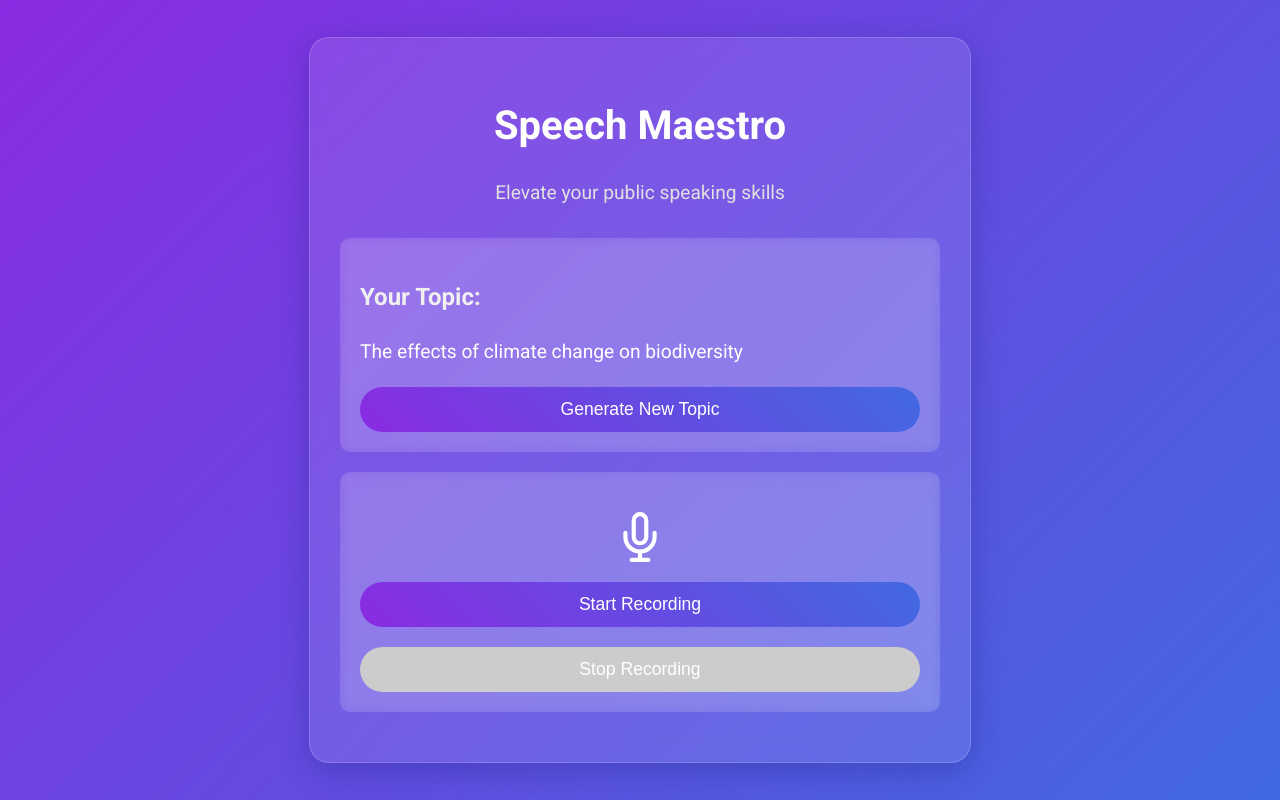
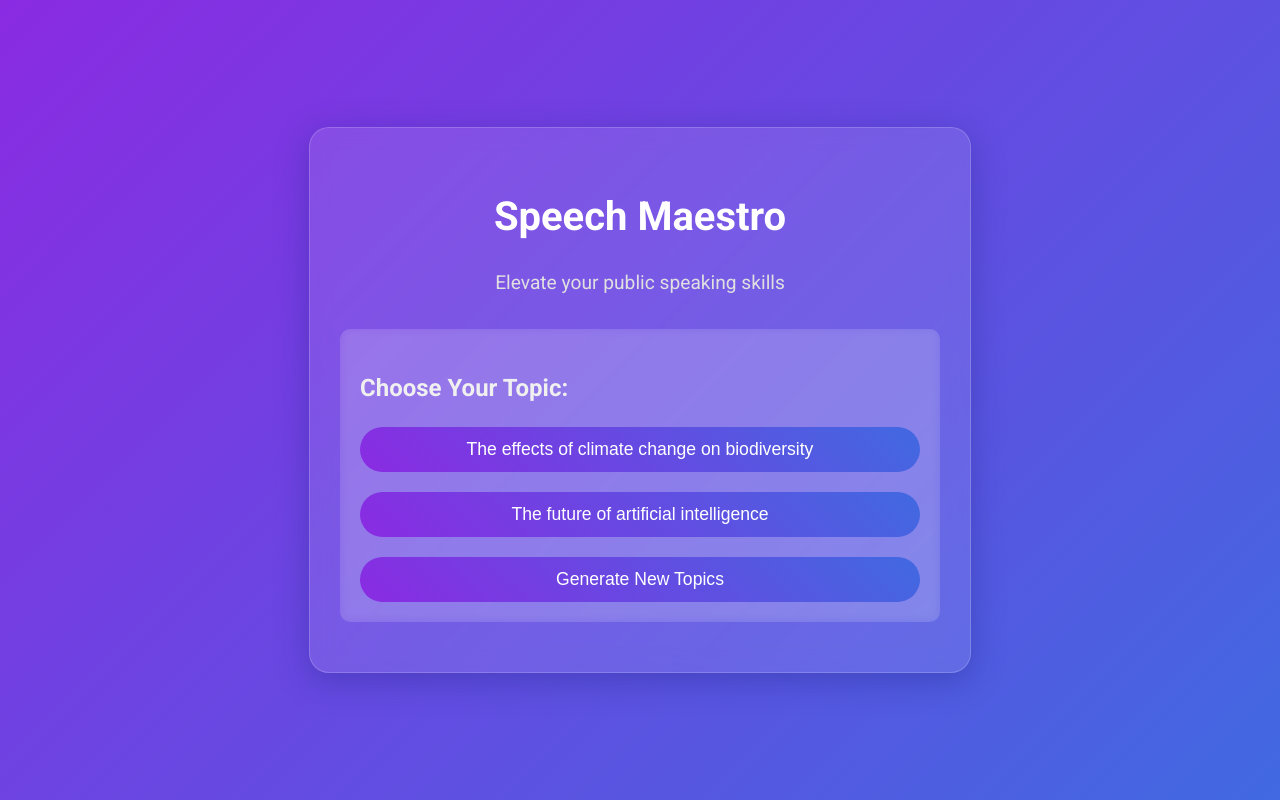
Before and after one commit to ratoxlabs/SpeechMaestro, a Flask app: page / in a window 1280 px wide. Run offline with Flask 3, Linux system fonts and the light colour scheme; some libraries are stand-ins or nearby versions.

Commit message:
Agent query: Are two topics now displayed for selection? Can you choose a topic, and does the recording container appear only after a topic is selected? Is the overall functionality working as expected?

```diff
--- a/main.py
+++ b/main.py
@@ -1,5 +1,5 @@
 from flask import Flask, render_template, request, jsonify
-from utils.topic_generator import generate_topic
+from utils.topic_generator import generate_topics
 from utils.speech_evaluator import transcribe_speech, evaluate_speech
 import speech_recognition as sr
 import logging
@@ -14,9 +14,9 @@ def index():
     return render_template('index.html')
 
 @app.route('/generate_topic', methods=['GET'])
-def get_topic():
-    topic = generate_topic()
-    return jsonify({'topic': topic})
+def get_topics():
+    topics = generate_topics()
+    return jsonify({'topics': topics})
 
 @app.route('/evaluate_speech', methods=['POST'])
 def evaluate():
--- a/static/js/app.js
+++ b/static/js/app.js
@@ -1,33 +1,59 @@
 let recorder;
 let audio;
+let selectedTopic;
 
 document.addEventListener('DOMContentLoaded', () => {
     const generateTopicBtn = document.getElementById('generate-topic');
     const startRecordingBtn = document.getElementById('start-recording');
     const stopRecordingBtn = document.getElementById('stop-recording');
-    const topicElement = document.getElementById('topic');
+    const topicsElement = document.getElementById('topics');
+    const recordingContainer = document.getElementById('recording-container');
     const transcriptionElement = document.getElementById('transcription');
     const scoreElement = document.getElementById('score');
     const improvementsElement = document.getElementById('improvements');
     const resultsContainer = document.getElementById('results-container');
 
-    generateTopicBtn.addEventListener('click', generateTopic);
+    generateTopicBtn.addEventListener('click', generateTopics);
     startRecordingBtn.addEventListener('click', startRecording);
     stopRecordingBtn.addEventListener('click', stopRecording);
 
-    generateTopic();
+    generateTopics();
 
-    function generateTopic() {
+    function generateTopics() {
         fetch('/generate_topic')
             .then(response => response.json())
             .then(data => {
-                console.log('Generated topic:', data.topic);
-                topicElement.textContent = data.topic;
+                console.log('Generated topics:', data.topics);
+                topicsElement.innerHTML = '';
+                data.topics.forEach((topic, index) => {
+                    const button = document.createElement('button');
+                    button.textContent = topic;
+                    button.classList.add('topic-button');
+                    button.addEventListener('click', () => selectTopic(topic));
+                    topicsElement.appendChild(button);
+                });
+                recordingContainer.style.display = 'none';
+                selectedTopic = null;
             })
-            .catch(error => console.error('Error generating topic:', error));
+            .catch(error => console.error('Error generating topics:', error));
+    }
+
+    function selectTopic(topic) {
+        selectedTopic = topic;
+        document.querySelectorAll('.topic-button').forEach(btn => {
+            btn.classList.remove('selected');
+            if (btn.textContent === topic) {
+                btn.classList.add('selected');
+            }
+        });
+        recordingContainer.style.display = 'block';
     }
 
     function startRecording() {
+        if (!selectedTopic) {
+            alert('Please select a topic before recording.');
+            return;
+        }
         console.log('Starting recording...');
         navigator.mediaDevices.getUserMedia({ audio: true })
             .then(stream => {
@@ -58,6 +84,7 @@ document.addEventListener('DOMContentLoaded', () => {
         console.log('Sending audio for evaluation...');
         const formData = new FormData();
         formData.append('audio', audioBlob, 'speech.webm');
+        formData.append('topic', selectedTopic);
 
         fetch('/evaluate_speech', {
             method: 'POST',
--- a/templates/index.html
+++ b/templates/index.html
@@ -11,11 +11,11 @@
         <h1>Speech Maestro</h1>
         <p class="tagline">Elevate your public speaking skills</p>
         <div id="topic-container">
-            <h2>Your Topic:</h2>
-            <p id="topic"></p>
-            <button id="generate-topic">Generate New Topic</button>
+            <h2>Choose Your Topic:</h2>
+            <div id="topics"></div>
+            <button id="generate-topic">Generate New Topics</button>
         </div>
-        <div id="recording-container">
+        <div id="recording-container" style="display: none;">
             <img src="{{ url_for('static', filename='images/microphone.svg') }}" alt="Microphone" id="mic-icon">
             <button id="start-recording">Start Recording</button>
             <button id="stop-recording" disabled>Stop Recording</button>
--- a/utils/topic_generator.py
+++ b/utils/topic_generator.py
@@ -13,5 +13,5 @@ topics = [
     "The impact of globalization on local cultures"
 ]
 
-def generate_topic():
-    return random.choice(topics)
+def generate_topics():
+    return random.sample(topics, 2)
```
